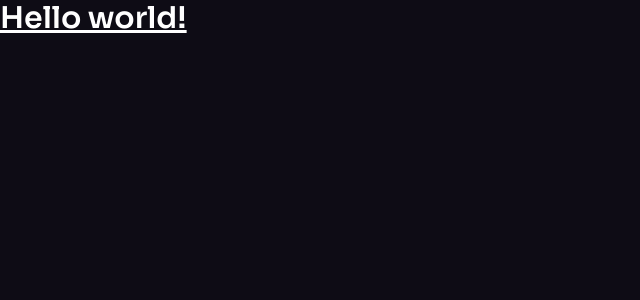
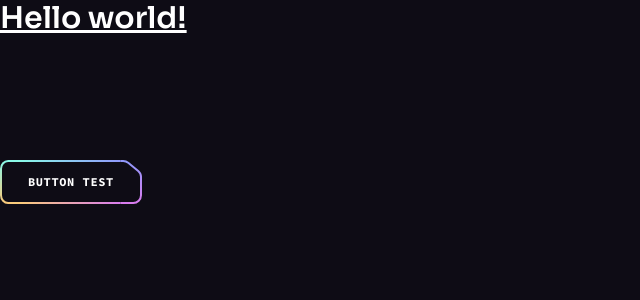
Before and after one commit to puckj/react-brainwave, a React (Vite) app: page / in a window 1280 px wide. Shown: the top 300 px of the page, without its empty margins (0-640 px from the left). Built offline with nearby package versions, Linux system fonts and the light colour scheme.

Commit message:
create reusable Button component

```diff
--- a/src/App.tsx
+++ b/src/App.tsx
@@ -1,7 +1,14 @@
+import ButtonGradient from "./assets/svg/ButtonGradient";
+import Button from "./components/Button";
+
 const App = () => {
   return (
     <>
       <h1 className="text-3xl font-bold underline">Hello world!</h1>
+      <div className="pt-[4.75rem] lg:pt-[5.25rem] overflow-hidden">
+        <Button className="mt-10">Button Test</Button>
+      </div>
+      <ButtonGradient />
     </>
   );
 };
--- a/src/assets/svg/Brackets.jsx
+++ b/src/assets/svg/Brackets.tsx
@@ -1,4 +1,4 @@
-const brackets = (position) =>
+const brackets = (position: string) =>
   position === "left" ? (
     <svg
       width="5"
--- a/src/assets/svg/ButtonSvg.jsx
+++ b/src/assets/svg/ButtonSvg.tsx
@@ -1,4 +1,4 @@
-const ButtonSvg = (white) => (
+const ButtonSvg = (white: string) => (
   <>
     <svg
       className="absolute top-0 left-0"
--- a/src/assets/svg/ChatBubbleWing.jsx
+++ b/src/assets/svg/ChatBubbleWing.tsx
@@ -1,4 +1,4 @@
-const ChatBubbleWing = ({ className, pathClassName }) => {
+const ChatBubbleWing = ({ className, pathClassName }: any) => {
   return (
     <svg
       className={`${className || ""}`}
--- a/src/assets/svg/MenuSvg.jsx
+++ b/src/assets/svg/MenuSvg.tsx
@@ -1,4 +1,4 @@
-const MenuSvg = ({ openNavigation }) => {
+const MenuSvg = ({ openNavigation }: any) => {
   return (
     <svg
       className="overflow-visible"
--- a/src/assets/svg/SectionSvg.jsx
+++ b/src/assets/svg/SectionSvg.tsx
@@ -1,6 +1,6 @@
 import PlusSvg from "./PlusSvg";
 
-const SectionSvg = ({ crossesOffset }) => {
+const SectionSvg = ({ crossesOffset }: any) => {
   return (
     <>
       <PlusSvg
--- /dev/null
+++ b/src/components/Button.tsx
@@ -0,0 +1,38 @@
+import ButtonSvg from "../assets/svg/ButtonSvg";
+
+interface Props {
+  className?: string;
+  href?: string;
+  onClick?: React.MouseEventHandler<HTMLButtonElement>;
+  children: any;
+  px?: string;
+  white?: any;
+}
+
+const Button = ({ className, href, onClick, children, px, white }: Props) => {
+  const classes = `button relative inline-flex items-center justify-center
+  h-11 transition-colors hover:text-color-1 ${px || "px-7"} ${
+    white ? "text-n-8" : "text-n-1"
+  } ${className || ""}`;
+
+  const spanClasses = "relative z-10";
+
+  const renderButton = () => (
+    <button className={classes} onClick={onClick}>
+      <span className={spanClasses}>{children}</span>
+      {ButtonSvg(white)}
+    </button>
+  );
+
+  const renderLink = () => (
+    <a href={href} className={classes}>
+      <span className={spanClasses}>
+        {children}
+        {ButtonSvg(white)}
+      </span>
+    </a>
+  );
+  return href ? renderLink() : renderButton();
+};
+
+export default Button;
```
Also changed, not shown: .eslintrc.cjs, src/assets/svg/Arrow.tsx (renamed from src/assets/svg/Arrow.jsx), src/assets/svg/ButtonGradient.tsx (renamed from src/assets/svg/ButtonGradient.jsx), src/assets/svg/ClipPath.tsx (renamed from src/assets/svg/ClipPath.jsx), src/assets/svg/PlusSvg.tsx (renamed from src/assets/svg/PlusSvg.jsx).
